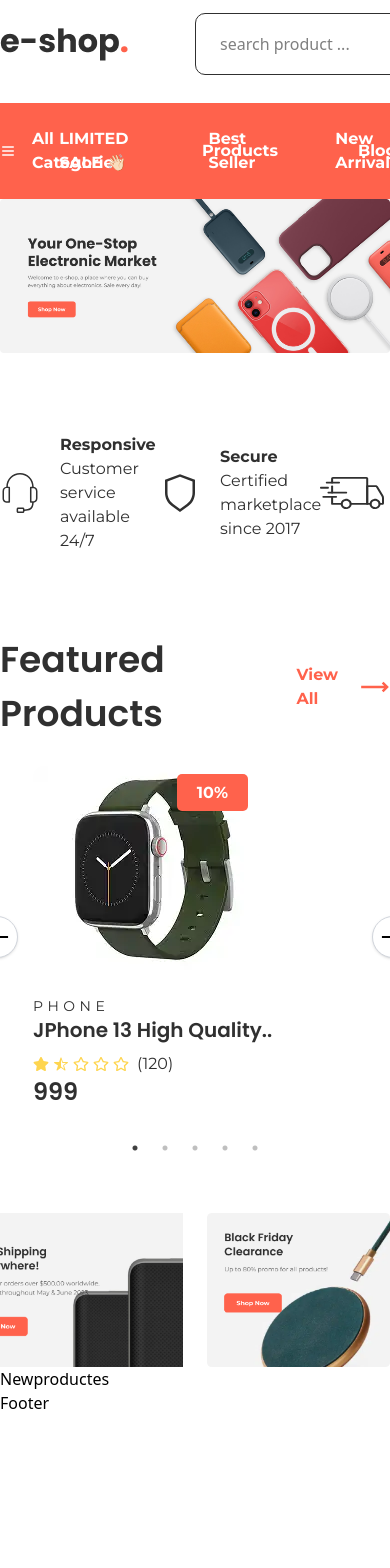
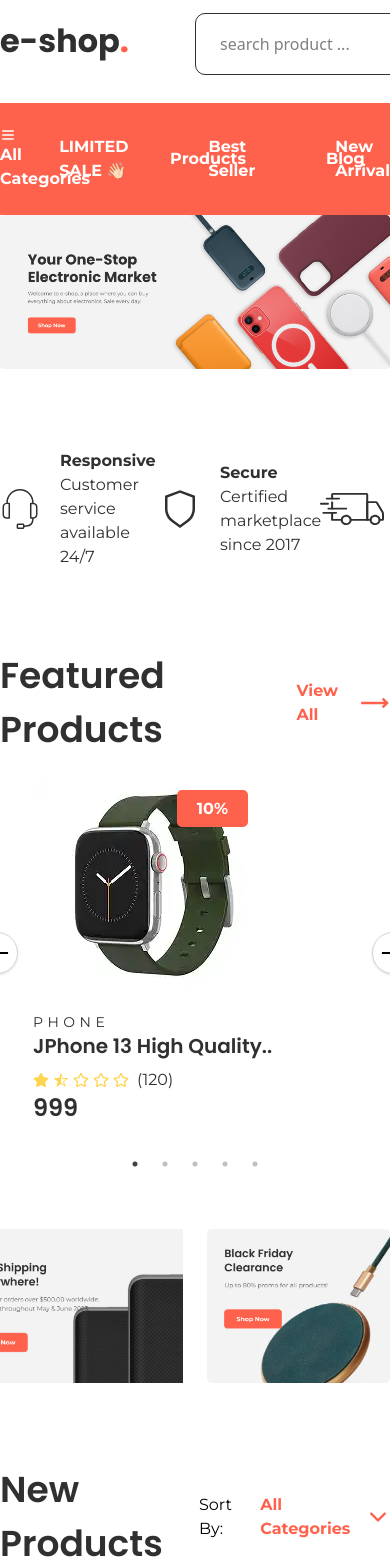
Before and after one commit to mamudulislam/E-shop, a React (Vite) app: page / in a window 390 px wide. Shown: the part 140-1708 px from the top of the page. Before the commit the page ends 1555 px from the top, so only its background shows below. Built offline with nearby package versions, Linux system fonts and the light colour scheme.

Commit message:
Newproductes

```diff
--- a/public/locales/bd/translation.json
+++ b/public/locales/bd/translation.json
@@ -11,5 +11,7 @@
     "Best Seller": "সেরা বিক্রেতা",
     "New Arrival": "নতুন আগমন",
     "Featured Products": "বৈশিষ্ট্যযুক্ত পণ্য",
-    "View All": "সব দেখুন"
+    "View All": "সব দেখুন",
+    "New Products": "নতুন পণ্য",
+    "Sort by": "অনুসারে সাজান"
 }
--- a/public/locales/en/translation.json
+++ b/public/locales/en/translation.json
@@ -9,5 +9,7 @@
     "Best Seller": "Best Seller",
     "New Arrival": "New Arrival",
     "Featured Products": "Featured Products",
-    "View All": "View All"
+    "View All": "View All",
+    "New Products": "New Products",
+    "Sort by": "Sort by"
 }
--- a/src/Golobalcomponentes/Heeadercomponentes/Menubar/Allcatagories/Allctagorimenu.jsx
+++ b/src/Golobalcomponentes/Heeadercomponentes/Menubar/Allcatagories/Allctagorimenu.jsx
@@ -3,17 +3,18 @@ import React from 'react'
 import { useTranslation } from 'react-i18next';
 import { LuMenu } from 'react-icons/lu';
 import { Catagoriesitems } from './Catagoriesitems';
+import { IoIosArrowDown } from 'react-icons/io';
 
-const Allctagorimenu = () => {
+const Allctagorimenu = ({ isMenu, icons, className }) => {
     const { t } = useTranslation();
     return (
         <div>
             <Dropdown menu={{ items: Catagoriesitems }} trigger={['click']}>
-                <a onClick={(e) => e.preventDefault()}>
-                    <Space className='font-Montserrat font-bold text-base text-white cursor-pointer'>
-                        <LuMenu /> {t('All Categories')}
-                    </Space>
-                </a>
+                <div className={className}>
+                    {isMenu && < LuMenu />} {t('All Categories')}{icons && <span>
+                        <IoIosArrowDown size={24} />{" "}
+                    </span>}
+                </div>
             </Dropdown>
         </div >
     )
--- a/src/Golobalcomponentes/Heeadercomponentes/Menubar/MenubarLayout/Menubarleft.jsx
+++ b/src/Golobalcomponentes/Heeadercomponentes/Menubar/MenubarLayout/Menubarleft.jsx
@@ -8,7 +8,7 @@ const Menubarleft = () => {
     return (
         <>
             <div className='flex items-center gap-x-20'>
-                <Allctagorimenu />
+                <Allctagorimenu isMenu={true} className="font-Montserrat font-bold text-base text-white cursor-pointer" />
                 <Link to="/Products" className='font-Montserrat font-bold text-base text-white'> {t('Products')}</Link>
                 <Link to="/Blog" className='font-Montserrat font-bold text-base text-white'> {t('Blog')}</Link>
                 <Link to="/Contact" className='font-Montserrat font-bold text-base text-white'>{t('Contact')}</Link>
--- a/src/Pages/Home/Componentes/Newproductes/Newproductes.jsx
+++ b/src/Pages/Home/Componentes/Newproductes/Newproductes.jsx
@@ -1,9 +1,55 @@
 import React from 'react'
+import Container from '../../../../Golobalcomponentes/Container';
+import { useTranslation } from 'react-i18next';
+import { Link } from 'react-router-dom';
+import { CgArrowLongRight } from 'react-icons/cg';
+import ProductCard from '../../../../Golobalcomponentes/ProductCard/ProductCard';
+import { Featureddata } from '../FeaturedProducts/Featureddata';
+import Allctagorimenu from '../../../../Golobalcomponentes/Heeadercomponentes/Menubar/Allcatagories/Allctagorimenu';
+import { IoIosArrowDown } from 'react-icons/io';
 
 const Newproductes = () => {
+    const { t } = useTranslation();
+
     return (
-        <div>Newproductes</div>
+        <div>
+            <Container>
+                <div className='mt-[80px] mb-[80px]'>
+                    <div className='flex items-center justify-between'>
+                        <h3 className='font-Poppins text-[36px] font-semibold text-black01'>
+                            {t("New Products")}
+                        </h3>
+                        <div className='flex items-center gap-x-2 justify-end'>
+                            <span className='font-Montserrat font-normal text-base'>
+                                {t("Sort By:")}
+                            </span>
+                            <div className='w-[150px]'>
+                                <Allctagorimenu
+                                    className="font-Montserrat font-bold text-base text-orange cursor-pointer w-full flex justify-between items-center"
+                                    icons={true}
+                                />
+                            </div>
+                        </div>
+                    </div>
+                    <div className="grid grid-cols-1 sm:grid-cols-2 md:grid-cols-3 xl:grid-cols-5 gap-4 mt-8">
+                        {Featureddata?.map((product) => (
+                            <div key={product.id} className="px-2">
+                                <ProductCard
+                                    image={product?.imges}
+                                    pCatagori={product?.pCatagori}
+                                    pName={product?.pName}
+                                    rate={product?.rate}
+                                    totalrating={product?.totalrating}
+                                    price={product?.price}
+                                    pdiscout={product?.discout}
+                                />
+                            </div>
+                        ))}
+                    </div>
+                </div>
+            </Container>
+        </div>
     )
 }
 
-export default Newproductes
+export default Newproductes;
```
